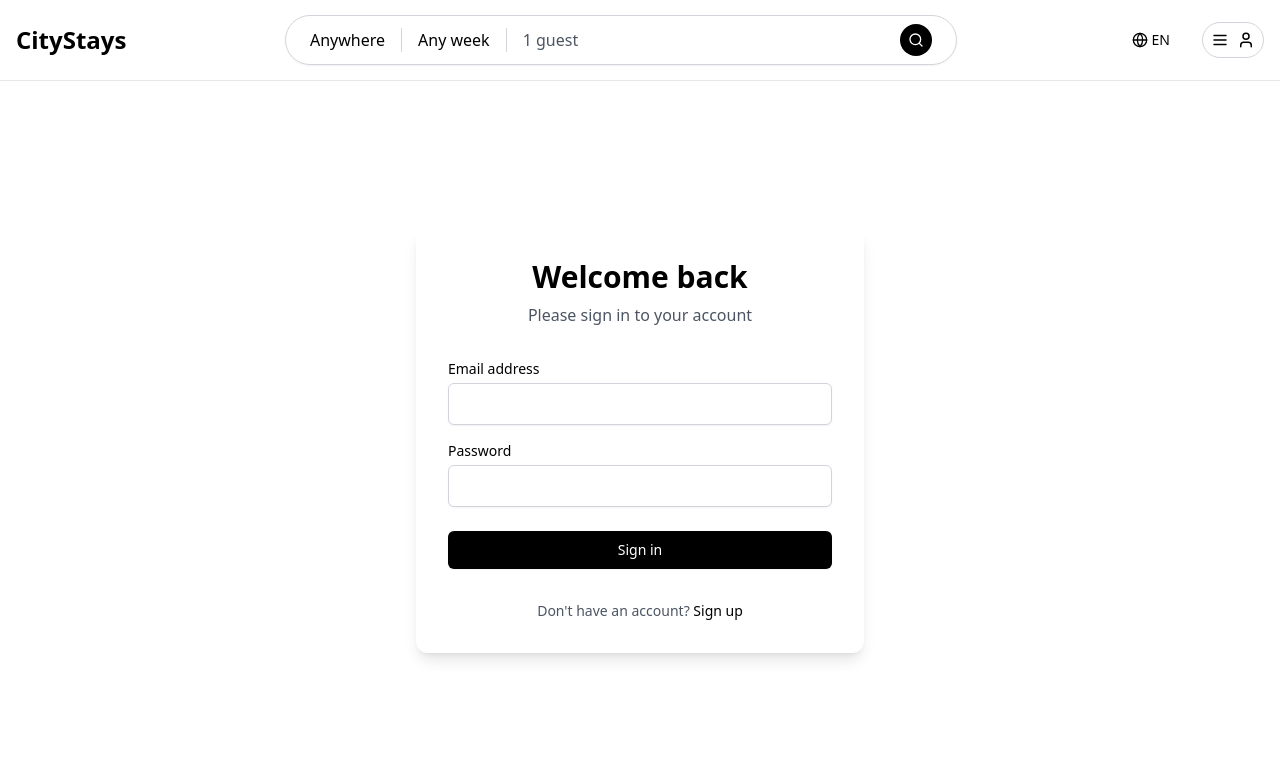
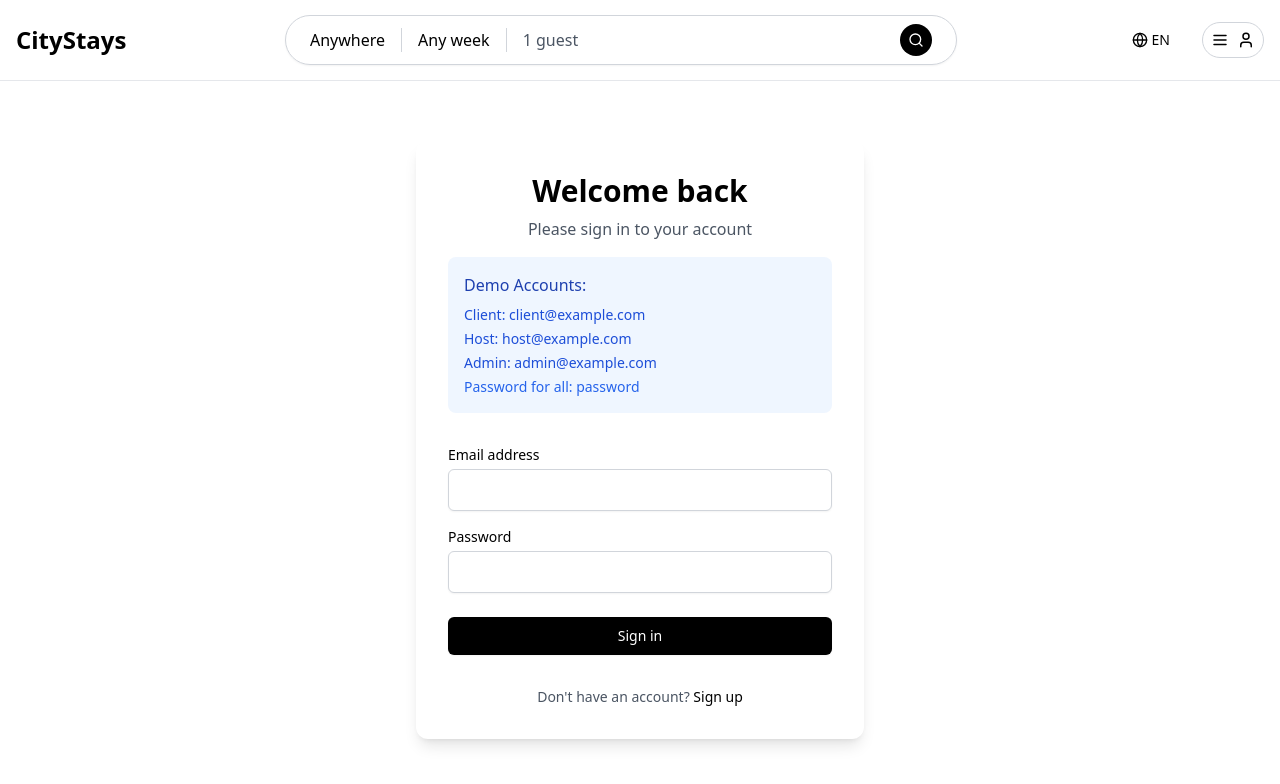
Before and after one commit to Selaelo1/citystays, a React (Vite) app: page /login in a window 1280 px wide. Shown: the top 784 px of the page. Built offline with nearby package versions, Linux system fonts and the light colour scheme.

Commit message:
Update Login.tsx

```diff
--- a/src/pages/Login.tsx
+++ b/src/pages/Login.tsx
@@ -1,13 +1,30 @@
+/* eslint-disable @typescript-eslint/no-unused-vars */
 import { useState } from "react";
-import { Link } from "react-router-dom";
+import { Link, useNavigate } from "react-router-dom";
+import { useAuth } from "../contexts/AuthContext";
+import { AlertCircle } from "lucide-react";
 
 export default function Login() {
+  const navigate = useNavigate();
+  const { login } = useAuth();
   const [email, setEmail] = useState("");
   const [password, setPassword] = useState("");
+  const [error, setError] = useState("");
+  const [isLoading, setIsLoading] = useState(false);
 
-  const handleSubmit = (e: React.FormEvent) => {
+  const handleSubmit = async (e: React.FormEvent) => {
     e.preventDefault();
-    // Implement login logic here
+    setError("");
+    setIsLoading(true);
+
+    try {
+      await login(email, password);
+      navigate("/dashboard");
+    } catch (err) {
+      setError("Invalid email or password");
+    } finally {
+      setIsLoading(false);
+    }
   };
 
   return (
@@ -18,7 +35,25 @@ export default function Login() {
           <p className="mt-2 text-center text-gray-600">
             Please sign in to your account
           </p>
+
+          <div className="mt-4 p-4 bg-blue-50 rounded-lg">
+            <h3 className="font-medium text-blue-800 mb-2">Demo Accounts:</h3>
+            <div className="space-y-1 text-sm text-blue-700">
+              <p>Client: client@example.com</p>
+              <p>Host: host@example.com</p>
+              <p>Admin: admin@example.com</p>
+              <p className="text-blue-600 mt-2">Password for all: password</p>
+            </div>
+          </div>
         </div>
+
+        {error && (
+          <div className="bg-red-50 text-red-800 p-4 rounded-lg flex items-center">
+            <AlertCircle className="w-5 h-5 mr-2" />
+            {error}
+          </div>
+        )}
+
         <form className="mt-8 space-y-6" onSubmit={handleSubmit}>
           <div className="space-y-4">
             <div>
@@ -49,14 +84,13 @@ export default function Login() {
             </div>
           </div>
 
-          <div>
-            <button
-              type="submit"
-              className="w-full flex justify-center py-2 px-4 border border-transparent rounded-md shadow-sm text-sm font-medium text-white bg-black hover:bg-gray-900 focus:outline-none focus:ring-2 focus:ring-offset-2 focus:ring-black"
-            >
-              Sign in
-            </button>
-          </div>
+          <button
+            type="submit"
+            disabled={isLoading}
+            className="w-full flex justify-center py-2 px-4 border border-transparent rounded-md shadow-sm text-sm font-medium text-white bg-black hover:bg-gray-900 focus:outline-none focus:ring-2 focus:ring-offset-2 focus:ring-black disabled:opacity-50 disabled:cursor-not-allowed"
+          >
+            {isLoading ? "Signing in..." : "Sign in"}
+          </button>
         </form>
 
         <div className="text-center">
```
